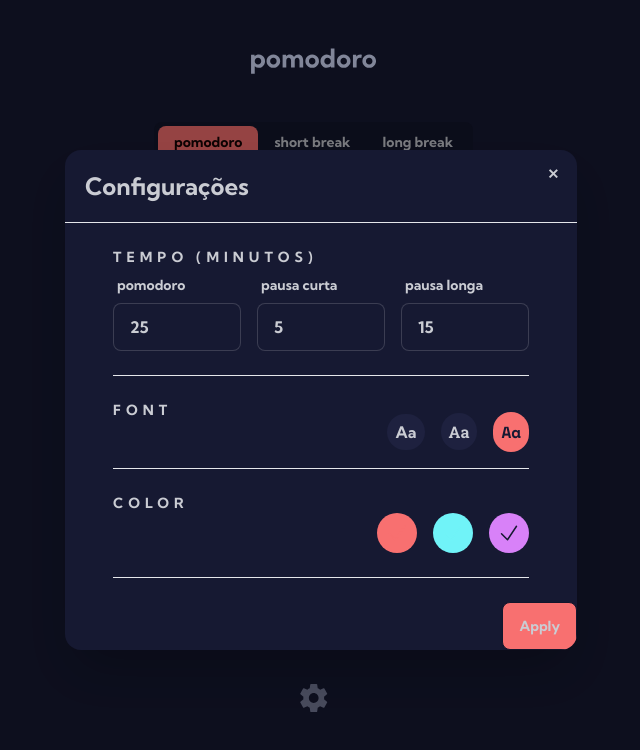
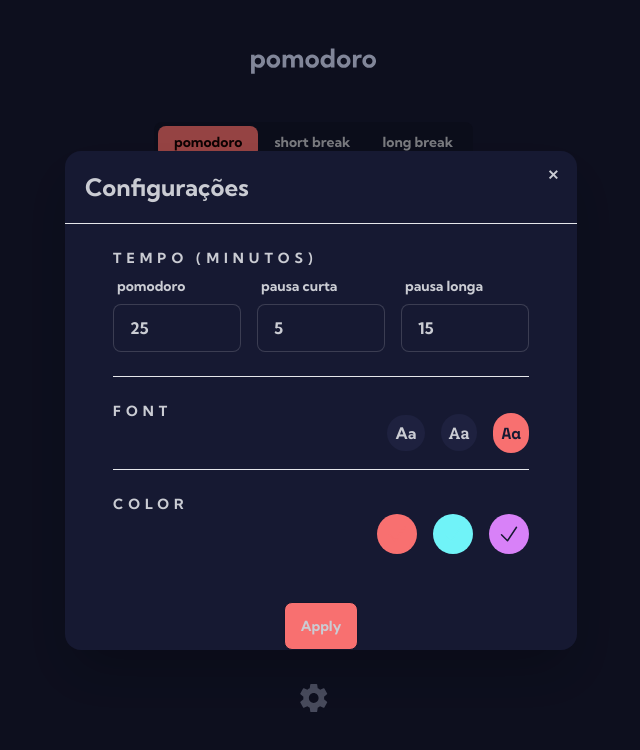
Before and after one commit to natalia-sampaio/pomonat, a Vue app: page / in a window 1280 px wide. Both pictures are taken after a click on the button 640 px from the left and 698 px from the top of the page. Shown: the top 750 px of the page, without its empty margins (319-959 px from the left). Built offline with nearby package versions, Linux system fonts and the light colour scheme.

Commit message:
wip: adding settings modal

```diff
--- a/src/App.vue
+++ b/src/App.vue
@@ -51,7 +51,7 @@ import ColorSetting from './components/ColorSetting.vue';
           />
         </SettingSection>
 
-        <SettingSection title="color">
+        <SettingSection title="color" class="border-b-0">
           <ColorSetting
             color="Red Theme"
             peerName="peer/red-theme"
@@ -71,7 +71,7 @@ import ColorSetting from './components/ColorSetting.vue';
             data-theme="purpleTheme"
           />
         </SettingSection>
-        <div class="modal-action">
+        <div class="modal-action justify-center">
           <form method="dialog">
             <!-- if there is a button in form, it will close the modal -->
             <button class="btn bg-primary">Apply</button>
--- a/src/components/FontSetting.vue
+++ b/src/components/FontSetting.vue
@@ -1,9 +1,9 @@
 <script setup>
 defineProps({
-    fontName: "",
-    fontFamily: "",
-    peerName: "",
-    peerDefinition: "",
+    fontName: String,
+    fontFamily: String,
+    peerName: String,
+    peerDefinition: String,
 })
 </script>
 <template>
```
